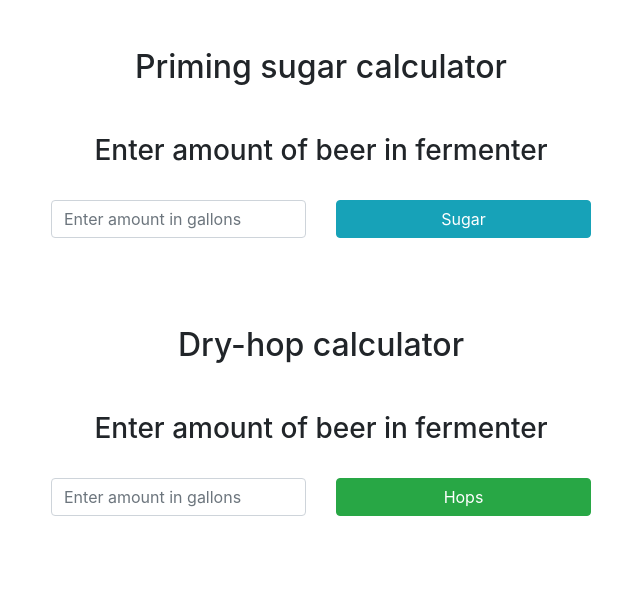
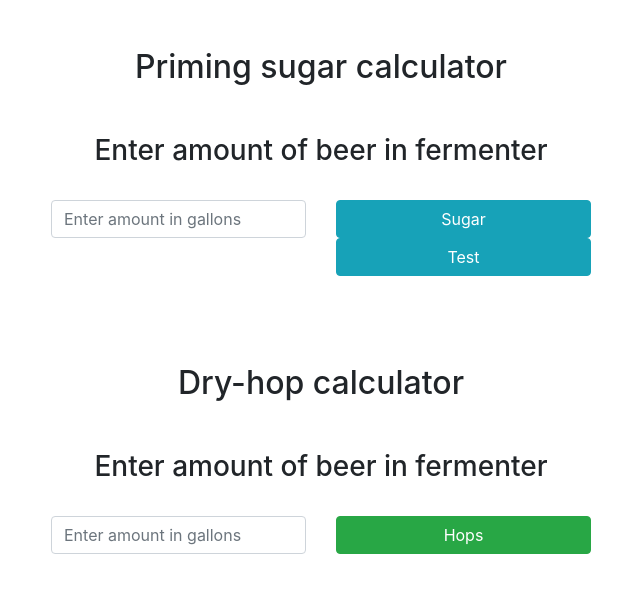
Before and after one commit to BrandonDennis8/Beer-Priming-Sugar-and-Dry-Hop-Calculator, a plain HTML site: page index.html in a window 1280 px wide. Shown: the whole page, without its empty margins (319-959 px from the left). Drawn offline with nearby package versions, Linux system fonts and the light colour scheme.

Commit message:
Added test html

```diff
--- a/index.html
+++ b/index.html
@@ -21,6 +21,10 @@
             </div>
             <div class="col-md-3">
                 <button onclick="CalculatePrimingSugar()" class="btn btn-info w-100">Sugar</button>
+                <a href="test.html">
+                    <button" class="btn btn-info w-100">Test</button>
+                </a>
+
             </div>
         </div>
 
```
Also changed, not shown: test.html (added).
